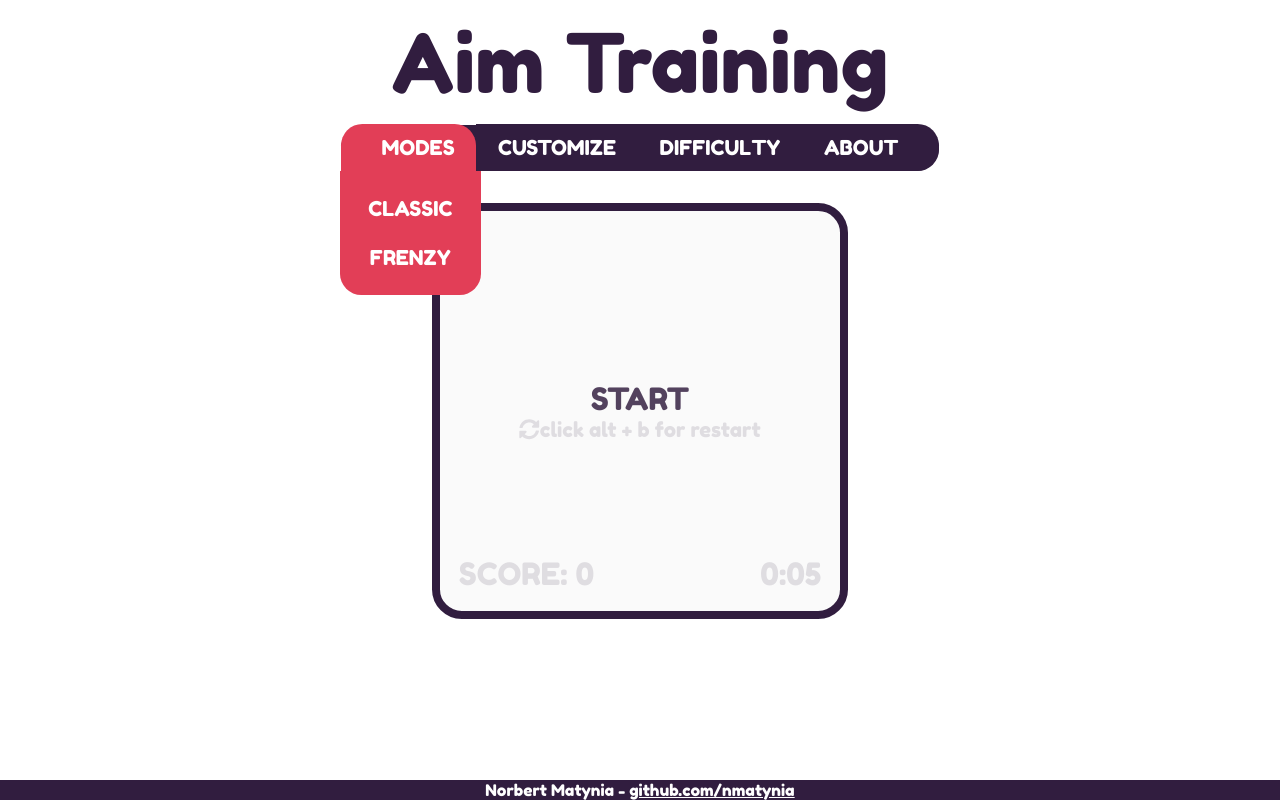
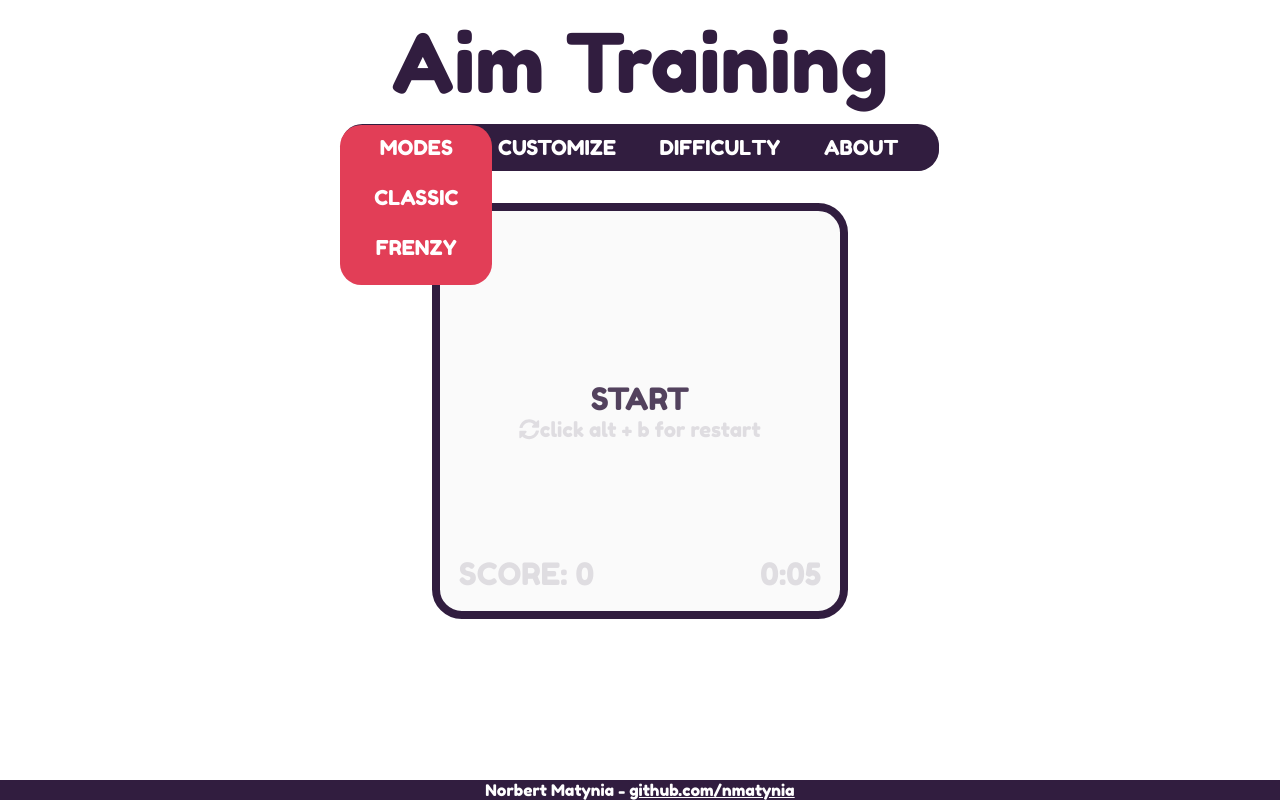
Before and after one commit to nmatynia/aim-training, a React (Create React App) app: page / in a window 1280 px wide. Both pictures are taken after a click on the element "MODES". Built offline with nearby package versions, Linux system fonts and the light colour scheme.

Commit message:
New nav tests

```diff
--- a/src/Components/DropdownMenu.tsx
+++ b/src/Components/DropdownMenu.tsx
@@ -8,7 +8,7 @@ interface IProps{
 
 const DropdownMenu:React.FC<IProps> = ({children,name}) =>{
     return (
-        <div className={`dropdown-${name}`}>
+        <div className={`dropdown dropdown-${name}`}>
             {children}
         </div>
     )
--- a/src/Components/Nav.tsx
+++ b/src/Components/Nav.tsx
@@ -17,12 +17,14 @@ const Nav:React.FC<IProps> = ({setTime,setMapSize,setTargetSize,time,mapSize,tar
         <div className="Nav">
             <NavItem text="MODES" setGameStatus={setGameStatus}>
                 <DropdownMenu name="modes">
+                    <DropdownItem>MODES</DropdownItem>
                     <DropdownItem>CLASSIC</DropdownItem>
                     <DropdownItem>FRENZY</DropdownItem>
                 </DropdownMenu>
             </NavItem>
 
             <NavItem text="CUSTOMIZE" setGameStatus={setGameStatus}>
+                <div className="holder">CUSTOMIZE</div>
                 <DropdownMenu name="customize">
                     <DropdownItem>MAP SIZE: <Slider min={32} max={67} val={mapSize} set={setMapSize}/></DropdownItem>
                     <DropdownItem>TARGET SIZE: <Slider min={1} max={12} val={targetSize} set={setTargetSize}/></DropdownItem>
@@ -31,6 +33,7 @@ const Nav:React.FC<IProps> = ({setTime,setMapSize,setTargetSize,time,mapSize,tar
             </NavItem>
             <NavItem text="DIFFICULTY" setGameStatus={setGameStatus}>
                 <DropdownMenu name="difficulty">
+                    <DropdownItem>DIFFICULTY</DropdownItem>
                     <DropdownItem>EASY</DropdownItem>
                     <DropdownItem>NORMAL</DropdownItem>
                     <DropdownItem>HARDCORE</DropdownItem>
@@ -38,6 +41,7 @@ const Nav:React.FC<IProps> = ({setTime,setMapSize,setTargetSize,time,mapSize,tar
             </NavItem>
             <NavItem text="ABOUT" setGameStatus={setGameStatus}>
                 <DropdownMenu name="about">
+                    <DropdownItem>ABOUT</DropdownItem>
                     <DropdownItem>
                         If you want to be good
                         in FPS games this is the perfect place for you
--- a/src/Styles/DropdownMenu.css
+++ b/src/Styles/DropdownMenu.css
@@ -8,14 +8,16 @@
 /* change z-index on active dropdown? */
 .dropdown-modes{
     position:absolute;
-    top: var(--top-pos);
+    top: 0;
     /* 54px for top */
     left:-1px;
     width:auto;
     z-index: 7;
     background-color: #E23E57;
     /* padding: 0 35px; */
-    border-radius: var(--border-radius);
+    border-radius: var(--standard-radius);
+    animation-duration: 0.4s;
+    animation-name: ondropdown;
 }
 
 .dropdown-customize{
@@ -32,19 +34,19 @@
 
 .dropdown-difficulty{
     position:absolute;
-    top: var(--top-pos);
+    top: 0;
     left: calc(347/937*100vh);;
     width:auto;
     z-index: 7;
     background-color: #E23E57;
-    border-radius: var(--border-radius);
+    border-radius: var(--standard-radius);
     animation-duration: 0.4s;
     animation-name: ondropdown;
 }
 
 .dropdown-about{
     position:absolute;
-    top: var(--top-pos);
+    top: 0;
     left: calc(287/937*100vh);;
     width:auto;
     z-index: 7;
@@ -55,7 +57,7 @@
 }
 
 .dropdown-modes .menuItem {
-    margin: calc(29/937*100vh) calc(33/937*100vh);
+    margin: calc(29/937*100vh) calc(40/937*100vh);
 }
 
 .dropdown-customize .menuItem {
@@ -63,7 +65,7 @@
 }
 
 .dropdown-difficulty .menuItem {
-    margin: calc(29/937*100vh) calc(30.5/937*100vh);
+    margin: calc(29/937*100vh) calc(25.715/937*100vh);
 }
 
 .dropdown-about .menuItem {
@@ -92,6 +94,11 @@
     align-items: center;
 }
 
+.dropdown .menuItem:nth-of-type(1){
+    margin-top: 1.334vh;
+}
+
+
 @keyframes ondropdown {
     from {
       opacity: 9%;
--- a/src/Styles/NavItem.css
+++ b/src/Styles/NavItem.css
@@ -33,19 +33,23 @@
     transition: color 0.2s linear 0.1s;
 }
 
-.navItem.dropButtonOpened{
-    background-color:#E23E57;
-    border-radius: var(--on-open-radius) var(--on-open-radius) 0 0;
-    animation-duration: 0.4s;
-    animation-name: ondropbutton;
+.holder{
+    position: absolute;
+    /* calc(-1.334 * 2vh - 2.561vh) */
+    top:calc((-54/937)*100vh);
+    left: 0;
+    color:white;
+    border-radius: var(--standard-radius) var(--standard-radius) 0 0;
+    background: #E23E57;
+    padding:1.415vh calc((51/2/937)*100vh);
+    -webkit-user-select: none; /* Safari */
+    -moz-user-select: none; /* Firefox */
+    -ms-user-select: none; /* IE10+/Edge */
+    user-select: none; /* Standard */
 }
 
-@keyframes ondropbutton {
-    from {
-        background-color: #311D3F;
-    }
-
-    to {
-        background-color: #E23E57;
-    }
-  }
+.holder:hover{
+    cursor: pointer;
+    color: #bbabc4;
+    transition: color 0.2s linear 0.1s;
+}
```
Also changed, not shown: src/Components/NavItem.tsx (line endings or trailing spaces).
